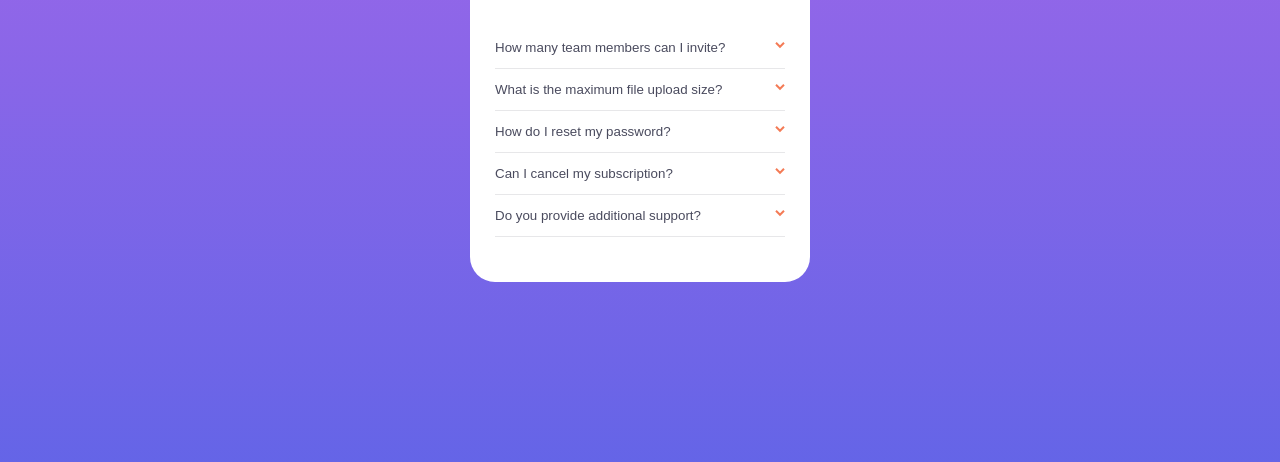
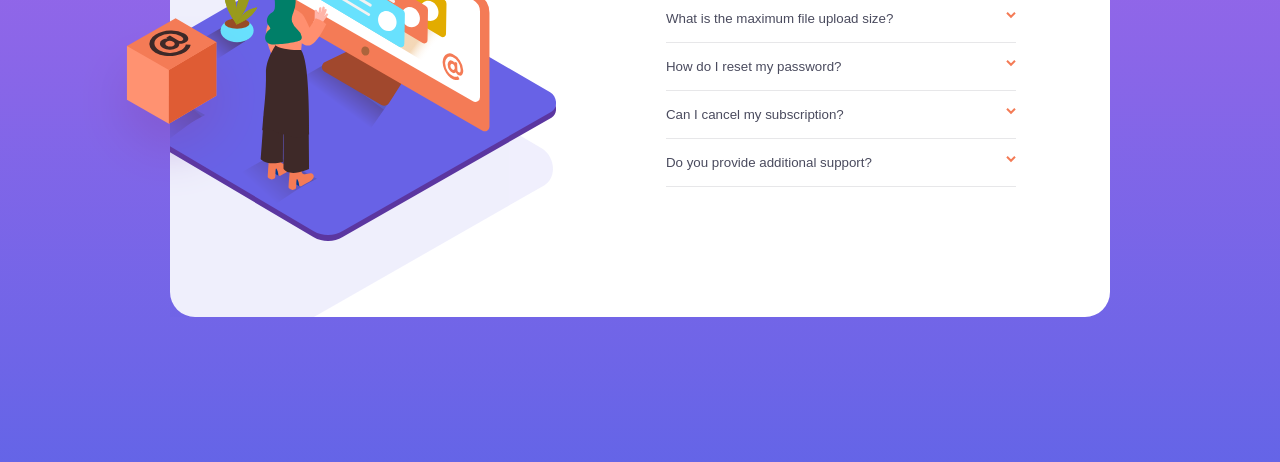
Before and after one commit to Jorge-PMarin/faq-accordion-card-FM, a plain HTML site: page index.html in a window 1280 px wide. Shown: the part 338-800 px from the top of the page. Drawn offline with Linux system fonts and the light colour scheme.

Commit message:
mobile design finished

```diff
--- a/index.html
+++ b/index.html
@@ -24,6 +24,7 @@
   <body>
     <main class="card">
       <div class="card__left">
+        <div class="card__wrapper">
           <img
             src="./images/illustration-woman-online-mobile.svg"
             alt=""
@@ -36,6 +37,8 @@
             aria-hidden="true"
             class="card__img desktop"
           />
+        </div>
+        <img src="./images/illustration-box-desktop.svg" alt="" class="card__box" aria-hidden="true">
       </div>
 
       <div class="card__right">
@@ -79,9 +82,7 @@
 
           <div class="card__group">
             <h2 class="card__subheading">
-              <button class="card__btn">
-                How do I reset my password?
-              </button>
+              <button class="card__btn">How do I reset my password?</button>
             </h2>
             <p class="card__answer">
               Click “Forgot password” from the login page or “Change password”
@@ -96,9 +97,7 @@
 
           <div class="card__group">
             <h2 class="card__subheading">
-              <button class="card__btn">
-                Can I cancel my subscription?
-              </button>
+              <button class="card__btn">Can I cancel my subscription?</button>
             </h2>
             <p class="card__answer">
               Yes! Send us a message and we’ll process your request no questions
--- a/styles.css
+++ b/styles.css
@@ -79,7 +79,7 @@ body {
 .card__heading {
   font-size: 2.8rem;
   text-align: center;
-  margin-bottom: 3rem;
+  margin-bottom: 2.8rem;
 }
 
 .card__group {
@@ -91,7 +91,7 @@ body {
   height: 100%;
   background-color: transparent;
   width: 100%;
-  padding: 1.3rem 0;
+  padding: 1.6rem 0;
   border: none;
   text-align: left;
   cursor: pointer;
@@ -104,7 +104,7 @@ body {
 
 .card__icon {
   position: absolute;
-  top: 1.5rem;
+  top: 1.7rem;
   right: 0;
   pointer-events: none;
   transition: transform 0.3s;
@@ -130,3 +130,61 @@ body {
   font-weight: 700;
   color: var(--very-dark-desaturated-blue);
 }
+
+.card__box {
+  display: none;
+}
+
+@media (min-width: 1000px) {
+  .card {
+    display: flex;
+    max-width: 94rem;
+    height: 51rem;
+    margin: 0;
+  }
+
+  .card__img.mobile {
+    display: none;
+  }
+
+  .card__heading {
+    text-align: left;
+    font-size: 3.2rem;
+  }
+
+  .card__questions {
+    max-width: 35rem;
+  }
+
+  .card__right {
+    width: 50%;
+    margin: 6em 0 0 0;
+  }
+
+  .card__left {
+    height: 100%;
+    display: flex;
+    align-items: center;
+    background-image: url(./images/bg-pattern-desktop.svg);
+    background-repeat: no-repeat;
+    background-size: 192%;
+    background-position: -52rem -27rem;
+  }
+
+  .card__box {
+    display: block;
+    position: absolute;
+    left: -20%;
+    top: 50%;
+    transform: translateY(-25%);
+  }
+
+  .card__img.desktop {
+    display: block;
+    transform: translateX(-18%);
+  }
+
+  .card__wrapper {
+    overflow: hidden;
+  }
+}
```
Also changed, not shown: output/Screenshot-desktop.png (added), output/Screenshot-mobile.png (added), 2 other files. Lines whose indentation alone changed are shown as unchanged.
